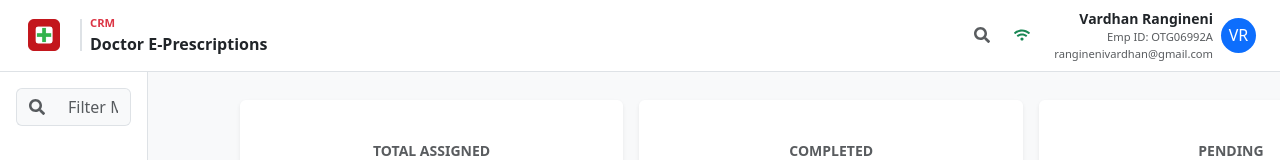
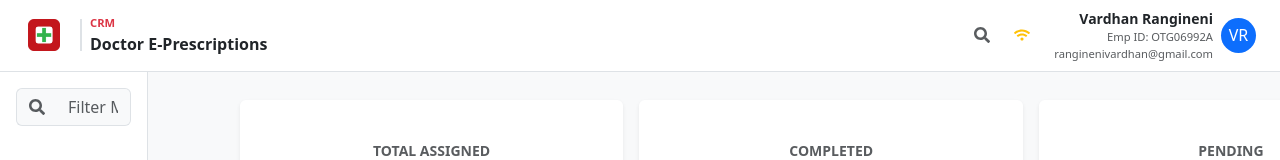
Before and after one commit to VardhanRangineni/Doctors, a React (Vite) app: page / in a window 1280 px wide. Shown: the top 160 px of the page. Built offline with nearby package versions, Linux system fonts and the light colour scheme.

Commit message:
Update Header.jsx

```diff
--- a/src/components/Header.jsx
+++ b/src/components/Header.jsx
@@ -4,6 +4,60 @@ import { BsGrid3X3GapFill } from "react-icons/bs";
 import medPlusLogo from '../assets/MedPlus.png';
 
 const Header = () => {
+    const [networkStrength, setNetworkStrength] = React.useState({ type: '4g', downlink: 10 });
+
+    React.useEffect(() => {
+        const updateConnectionStatus = () => {
+            if (navigator.onLine) {
+                const connection = navigator.connection || navigator.mozConnection || navigator.webkitConnection;
+                if (connection) {
+                    setNetworkStrength({
+                        type: connection.effectiveType,
+                        downlink: connection.downlink
+                    });
+                } else {
+                    // Default if API not supported but online
+                    setNetworkStrength({ type: '4g', downlink: 10 });
+                }
+            } else {
+                setNetworkStrength({ type: 'offline', downlink: 0 });
+            }
+        };
+
+        window.addEventListener('online', updateConnectionStatus);
+        window.addEventListener('offline', updateConnectionStatus);
+
+        const connection = navigator.connection || navigator.mozConnection || navigator.webkitConnection;
+        if (connection) {
+            connection.addEventListener('change', updateConnectionStatus);
+        }
+
+        updateConnectionStatus();
+
+        return () => {
+            window.removeEventListener('online', updateConnectionStatus);
+            window.removeEventListener('offline', updateConnectionStatus);
+            if (connection) {
+                connection.removeEventListener('change', updateConnectionStatus);
+            }
+        };
+    }, []);
+
+    const getWifiColor = () => {
+        const { type, downlink } = networkStrength;
+
+        if (type === 'offline' || downlink === 0) return 'text-danger';
+        if (downlink < 5) return 'text-danger'; // Weak (< 5 Mbps)
+        if (downlink < 30) return 'text-warning'; // Medium (5 - 30 Mbps)
+        return 'text-success'; // Strong (> 30 Mbps)
+    };
+
+    const getTooltip = () => {
+        const { type, downlink } = networkStrength;
+        if (type === 'offline') return 'Offline';
+        return `Speed: ~${downlink} Mbps (${type})`;
+    };
+
     return (
         <header className="bg-white border-bottom py-2 px-4 d-flex justify-content-between align-items-center">
             <div className="d-flex align-items-center">
@@ -19,7 +73,7 @@ const Header = () => {
 
             <div className="d-flex align-items-center gap-4">
                 <FaSearch className="text-muted" />
-                <FaWifi className="text-success" />
+                <FaWifi className={getWifiColor()} title={getTooltip()} />
                 <div className="d-flex align-items-center text-end">
                     <div className="me-2">
                         <div className="fw-bold small">Vardhan Rangineni</div>
```
